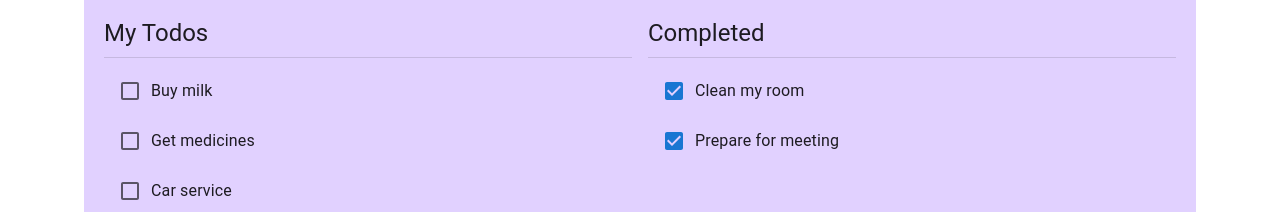
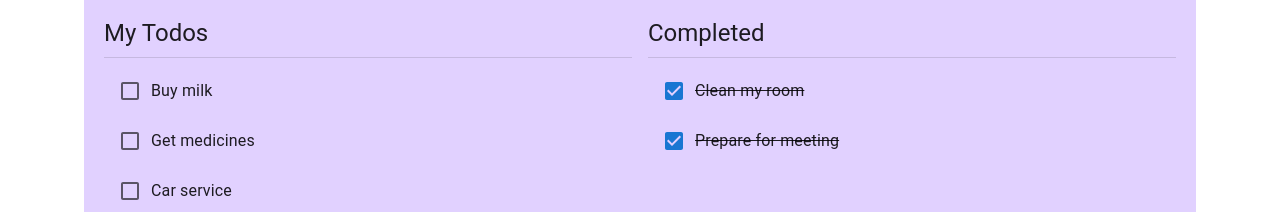
Before and after one commit to zul132/React-Todos-List-App, a React (Create React App) app: page / in a window 1280 px wide. Shown: the part 245-457 px from the top of the page. Built offline with nearby package versions, Linux system fonts and the light colour scheme.

Commit message:
done with Marking todo as completed

```diff
--- a/src/components/todo-item.js
+++ b/src/components/todo-item.js
@@ -1,11 +1,20 @@
-import { Checkbox, FormControlLabel, FormGroup, ListItem } from '@mui/material';
+import { Checkbox, FormControlLabel, FormGroup, ListItem, Typography } from '@mui/material';
 import React, { useState } from 'react';
 
+import { useDispatch } from 'react-redux';
+import { TOGGLE_COMPLETED } from '../redux/actions';
+
 export default function TodoItem({ id, title, completed, important }) {
+    const dispatch = useDispatch();
 
     // function to toggle the checkbox when it is pressed by the user
     function toggleCheckBox() {
-        // Todo - need to dispatch TOGGLE action
+        dispatch({
+            type: TOGGLE_COMPLETED,
+            payload: {
+                id,
+            },
+        });
     }
 
     return (
@@ -19,7 +28,14 @@ export default function TodoItem({ id, title, completed, important }) {
                       onChange={toggleCheckBox}
                     />
                   }
-                  label={title}
+                  label={
+                    <Typography
+                      style= {{
+                        textDecoration: completed && "line-through",
+                      }}
+                    >
+                      {title}
+                  </Typography>}
                 ></FormControlLabel>
             </FormGroup>
         </ListItem>
--- a/src/redux/reducer.js
+++ b/src/redux/reducer.js
@@ -1,7 +1,7 @@
 /*
     After the Action is served by the Middleware, the execution comes to the Reducer.
 */
-import { ADD_TODO } from "./actions";
+import { ADD_TODO, TOGGLE_COMPLETED } from "./actions";
 import { initialState } from "./initial-state";
 
 // We use the shortid library to generate a random unique id for our new todo
@@ -11,7 +11,7 @@ import shortid from "shortid";
 // Everytime you create a reducer function, you have to return the particular state
 function reducer(state = initialState, action) {
     switch (action.type) {
-        case ADD_TODO:
+        case ADD_TODO: {
             const { title } = action.payload;
 
             const newState = {
@@ -26,8 +26,24 @@ function reducer(state = initialState, action) {
                     },
                 ],
             };
+
             return newState;
+        }
+        case TOGGLE_COMPLETED: {
+            const newTodos = state.todos.map((todo) => {
+                if (todo.id === action.payload.id) {
+                    todo.completed = !todo.completed;
+                }
+                return todo;
+            });
 
+            const newState = {
+                ...state,
+                todos: newTodos,
+            };
+
+            return newState;
+        }
         default:
             return state;
     }
```
